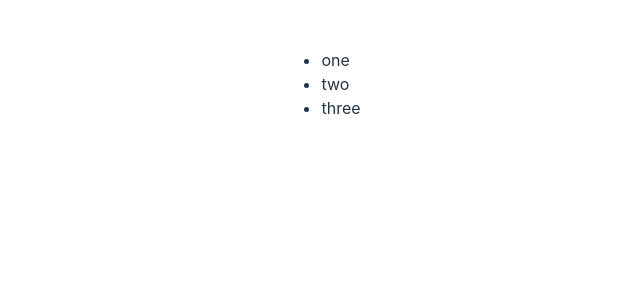
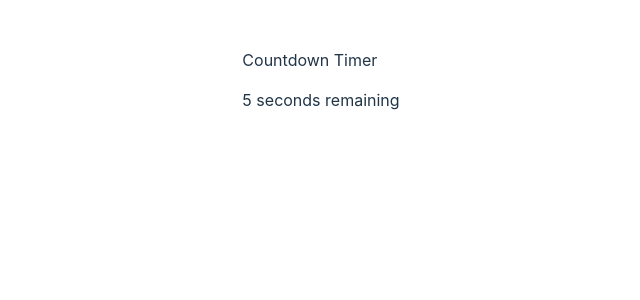
Before and after one commit to msrxse/react-challenges, a React (Vite) app: page / in a window 1280 px wide. Shown: the top 300 px of the page, without its empty margins (319-959 px from the left). Built offline with nearby package versions, Linux system fonts and the light colour scheme.

Commit message:
Create a Countdown Timer

```diff
--- a/src/App.tsx
+++ b/src/App.tsx
@@ -18,14 +18,16 @@ import FormValidations from './components/FormValidations'
 import DynamicForm from './components/FormDynamic'
 import { PostProvider } from './components/PostProvider'
 import FetchCustomHook from './components/FetchCustomHook'
+import CountdownTimer from './components/CountdownTimer'
 
-const VISIBLE = 'fetch-custom-hook'
+const VISIBLE = 'countdown-timer'
 
 function App() {
   const [visible] = useState(VISIBLE)
 
   return (
     (visible === 'counter' && <Counter />) ||
+    (visible === 'countdown-timer' && <CountdownTimer />) ||
     (visible === 'fetch-custom-hook' && <FetchCustomHook />) ||
     (visible === 'post-provider' && (
       <PostProvider>
--- /dev/null
+++ b/src/components/CountdownTimer.tsx
@@ -0,0 +1,31 @@
+import { useEffect, useState } from 'react'
+
+/**
+ * Create a Countdown Timer
+ * Create a countdown timer component that counts down from a given time.
+ */
+const CountdownTimer = ({ initialSeconds = 10 }) => {
+  const [seconds, setSeconds] = useState(initialSeconds)
+
+  useEffect(() => {
+    const intervalID = setInterval(() => {
+      setSeconds((prevSeconds) => {
+        if (prevSeconds === 0) {
+          clearInterval(intervalID)
+          return prevSeconds
+        }
+        return prevSeconds - 1
+      })
+    }, 1000)
+    return () => clearInterval(intervalID)
+  }, [])
+
+  return (
+    <div>
+      <p>Countdown Timer</p>
+      <p>{seconds} seconds remaining</p>
+    </div>
+  )
+}
+
+export default CountdownTimer
```
Also changed, not shown: 1 other file (tests, documents, lock files or other folders).
